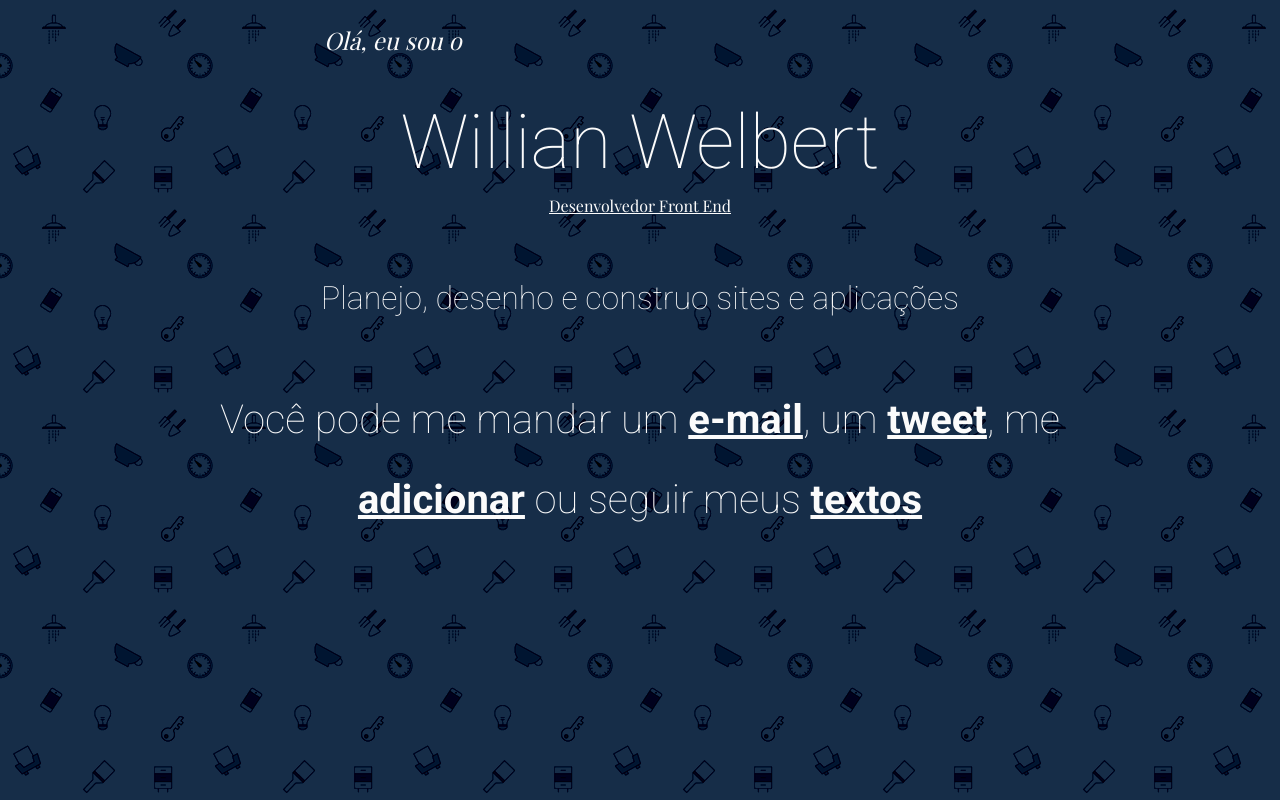
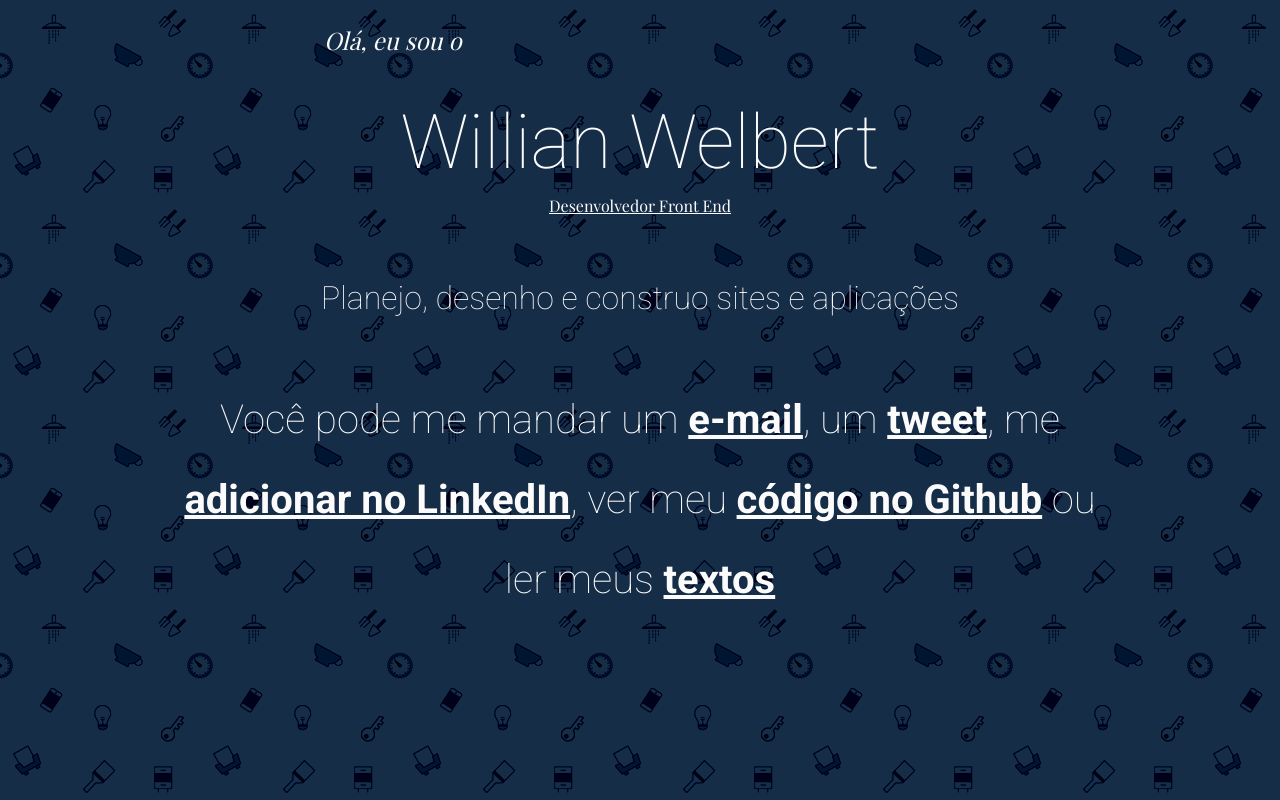
Before and after one commit to willianwelbert/willianwelbert.github.io, a plain HTML site: page index.html in a window 1280 px wide. Drawn offline with nearby package versions, Linux system fonts and the light colour scheme; a web font is replaced by a local one.

Commit message:
Added text and links to github and linkedin

```diff
--- a/index.html
+++ b/index.html
@@ -13,7 +13,7 @@
             <h1>Willian Welbert</h1>
             <h3>Desenvolvedor Front End</h3>
             <p>Planejo, desenho e construo sites e aplicações</p>
-            <p>Você pode me mandar um <a href="mailto:willianwelbert@yahoo.com.br" target="_blank">e-mail</a>, um <a href="http://twitter.com/willianwelbert" target="_blank">tweet</a>, me <a href="http://linkedin.com/in/willianwelbert" target="_blank">adicionar</a> ou seguir meus <a href="https://medium.com/@willianwelbert" target="_blank">textos</a></p>
+            <p>Você pode me mandar um <a href="mailto:willianwelbert@yahoo.com.br" target="_blank">e-mail</a>, um <a href="http://twitter.com/willianwelbert" target="_blank">tweet</a>, me <a href="http://linkedin.com/in/willianwelbert" target="_blank">adicionar no LinkedIn</a>, ver meu <a href="http://github.io/willianwelbert">código no Github</a> ou ler meus <a href="https://medium.com/@willianwelbert" target="_blank">textos</a></p>
         </main>
     </body>
 </html>
```
